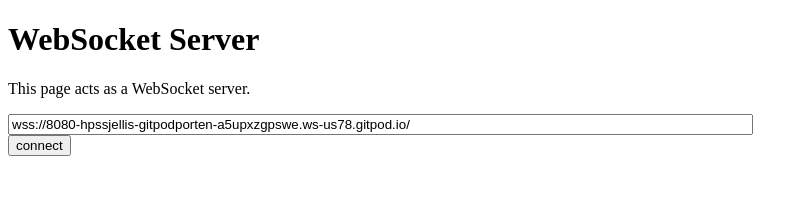
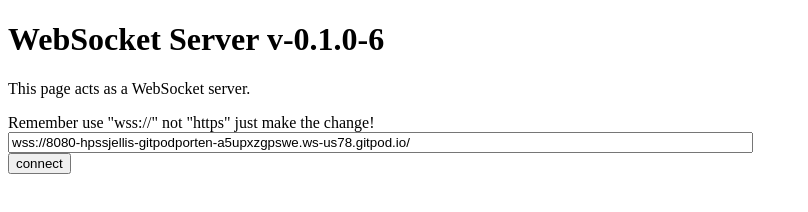
Before and after one commit to hpssjellis/gitpod-portenta-websocket, a website: page public/static-html02.html in a window 1280 px wide. Shown: the whole page, without its empty margins (0-808 px from the left). Drawn offline with Linux system fonts and the light colour scheme.

Commit message:
Update static-html02.html

```diff
--- a/public/static-html02.html
+++ b/public/static-html02.html
@@ -4,8 +4,9 @@
   <title>WebSocket Server</title>
 </head>
 <body>
-  <h1>WebSocket Server</h1>
+  <h1>WebSocket Server v-0.1.0-6</h1>
   <p>This page acts as a WebSocket server.</p>
+  Remember use "wss://" not "https" just make the change!<br>
 <input size=90 type=text id="myGitpod" value="wss://8080-hpssjellis-gitpodporten-a5upxzgpswe.ws-us78.gitpod.io/"><br>
 <input type=button value="connect" onclick="{
     // Create a new WebSocket
```
